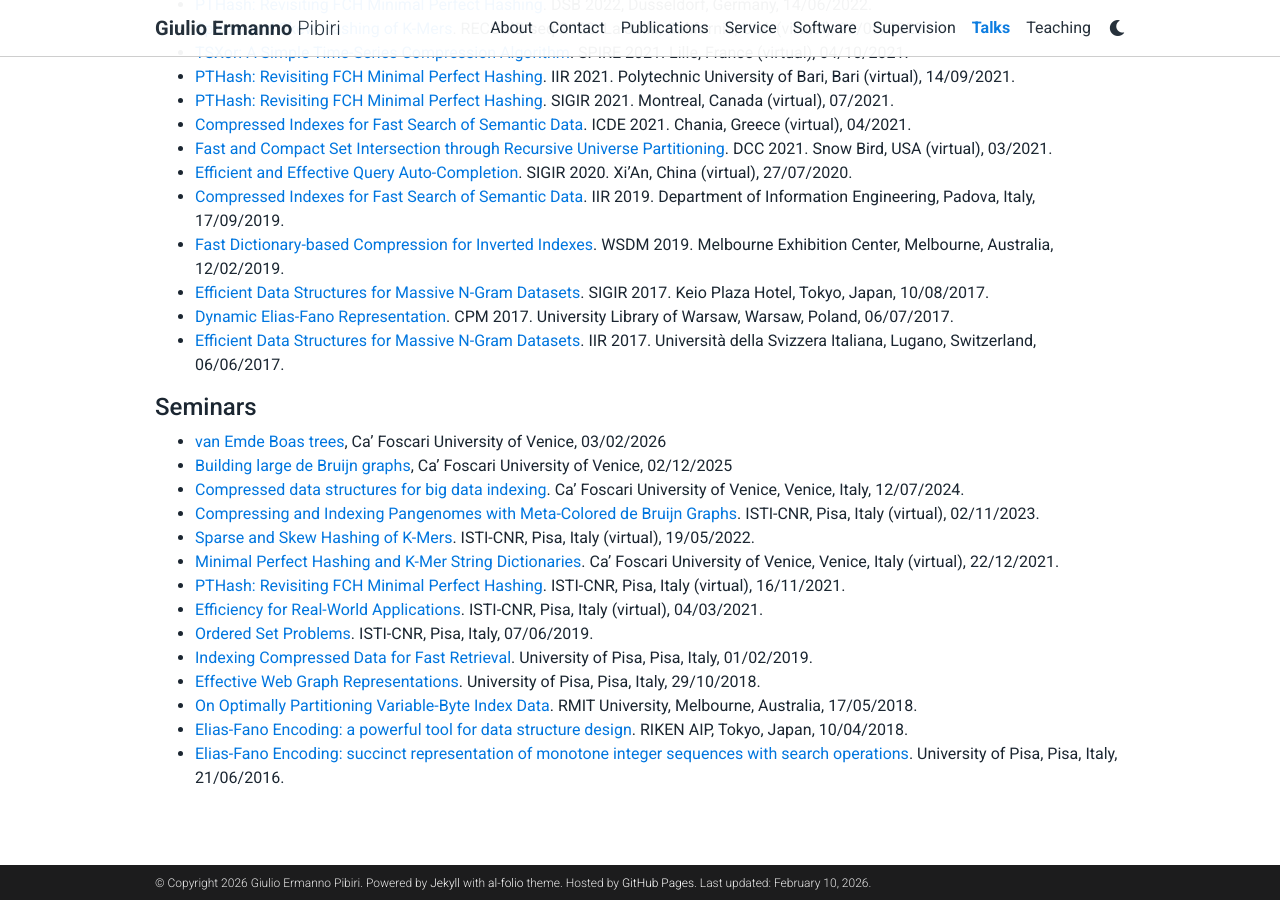
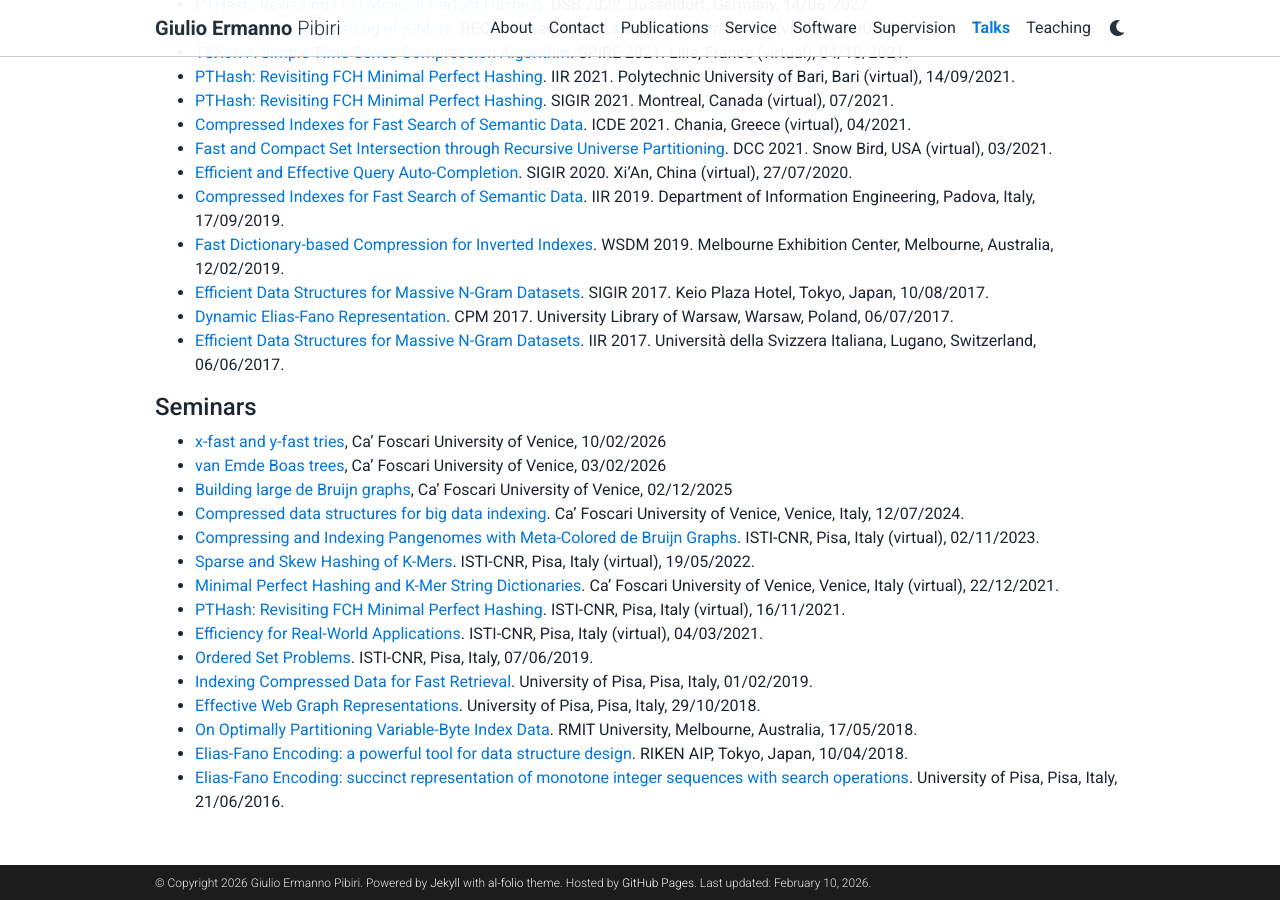
Before and after one commit to jermp/jermp.github.io, a Jekyll site: the page built from _pages/talks.md, in a window 1280 px wide and 900 px high, scrolled down 655 px. Built offline with Jekyll 4.4.1, drawn with Linux system fonts in a browser that asks for light colours; comment, search, counter and statistics services are not loaded; a style sheet for code colours, icons or effects is not loaded.

Commit message:
added slides

```diff
--- a/_pages/talks.md
+++ b/_pages/talks.md
@@ -40,6 +40,7 @@ Italiana, Lugano, Switzerland, 06/06/2017.
 
 #### **Seminars**
 
+- [x-fast and y-fast tries](assets/pdf/slides/x-y-fast-tries.pdf){:target="\_blank"}, Ca' Foscari University of Venice, 10/02/2026
 - [van Emde Boas trees](assets/pdf/slides/vEB-slides.pdf){:target="\_blank"}, Ca' Foscari University of Venice, 03/02/2026
 - [Building large de Bruijn graphs](assets/pdf/slides/building-dbgs.pdf){:target="\_blank"}, Ca' Foscari University of Venice, 02/12/2025
 - [Compressed data structures for big data indexing](assets/pdf/slides/campus-tales-pibiri.pdf){:target="\_blank"}. Ca' Foscari University of Venice, Venice, Italy, 12/07/2024.
```
Also changed, not shown: 1 other file.
